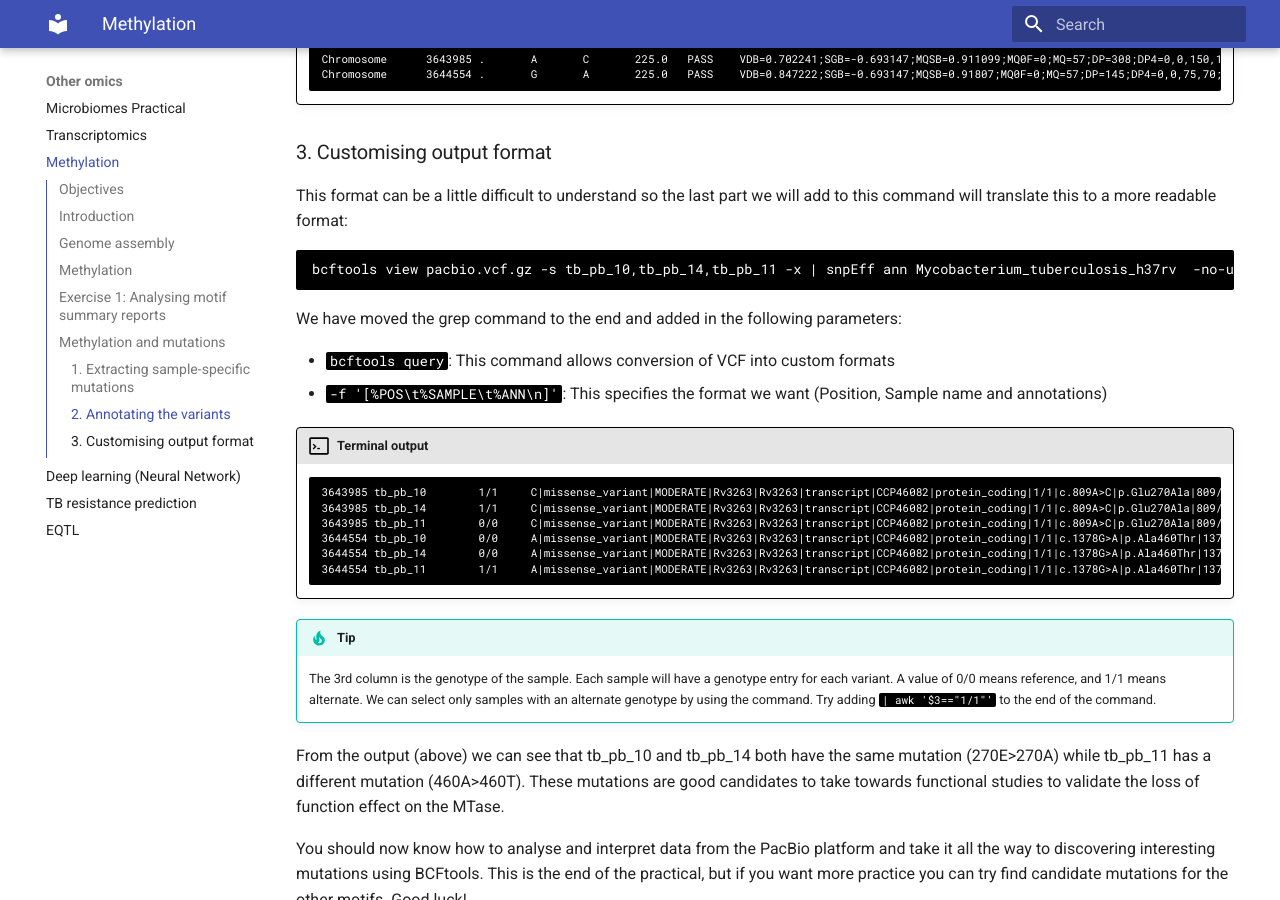
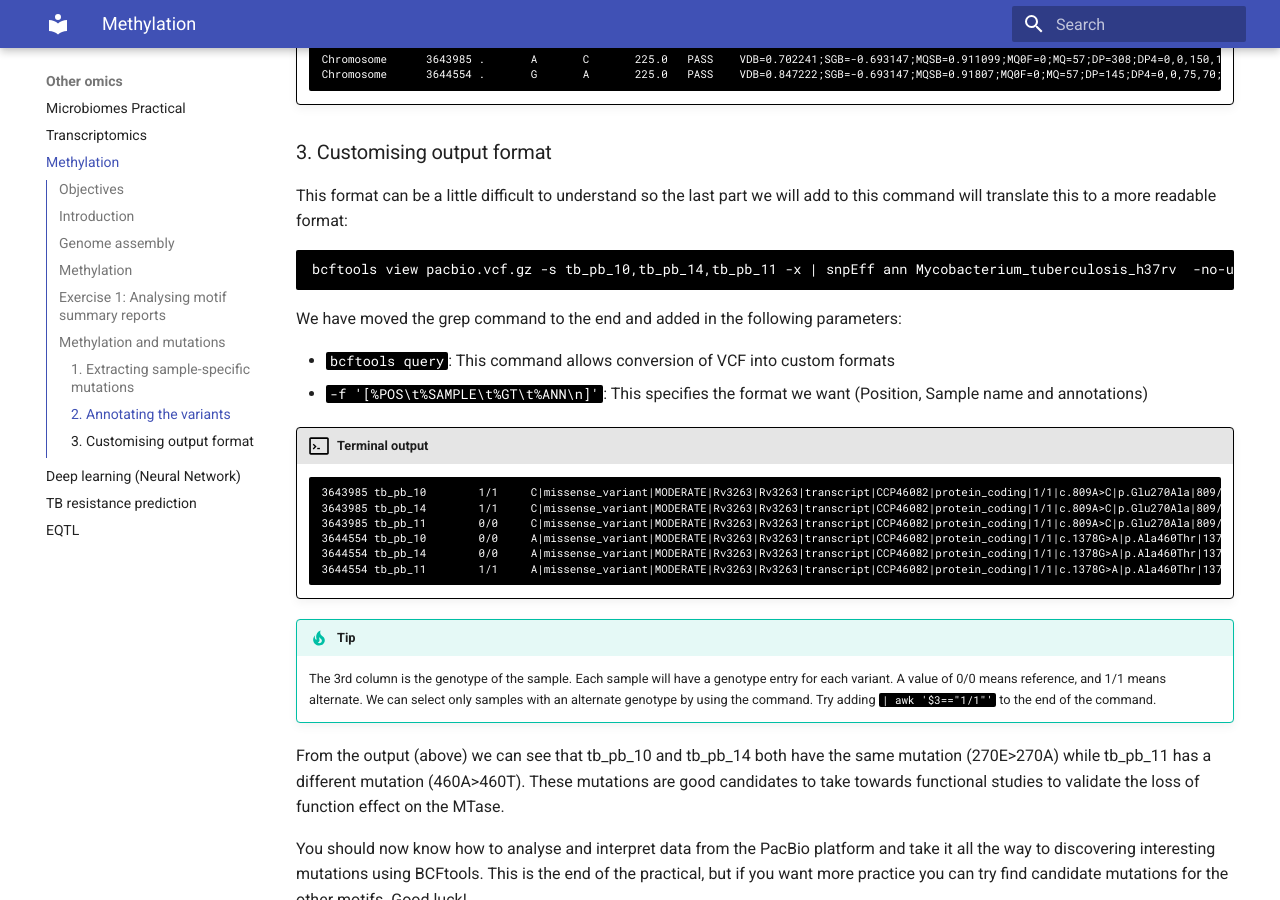
Before and after one commit to lshtm-genomics/omics-course, an MkDocs documentation site: the page built from docs/other-omics/methylation.md, in a window 1280 px wide and 900 px high, scrolled down 10019 px. Built offline with MkDocs 1.6.1 and Material for MkDocs 9.7.7, drawn with Linux system fonts in a browser that asks for light colours.

Commit message:
update mapping

````diff
--- a/docs/other-omics/methylation.md
+++ b/docs/other-omics/methylation.md
@@ -306,13 +306,13 @@
 This format can be a little difficult to understand so the last part we will add to this command will translate this to a more readable format:
 
 ```
-bcftools view pacbio.vcf.gz -s tb_pb_10,tb_pb_14,tb_pb_11 -x | snpEff ann Mycobacterium_tuberculosis_h37rv  -no-upstream -no-downstream | bcftools query -f '[%POS\t%SAMPLE\t%ANN\n]' | grep Rv3263
+bcftools view pacbio.vcf.gz -s tb_pb_10,tb_pb_14,tb_pb_11 -x | snpEff ann Mycobacterium_tuberculosis_h37rv  -no-upstream -no-downstream | bcftools query -f '[%POS\t%SAMPLE\t%GT\t%ANN\n]' | grep Rv3263
 ```
 
 We have moved the grep command to the end and added in the following parameters:
 
 * `bcftools query`: This command allows conversion of VCF into custom formats
-* `-f '[%POS\t%SAMPLE\t%ANN\n]'`: This specifies the format we want (Position, Sample name and annotations)
+* `-f '[%POS\t%SAMPLE\t%GT\t%ANN\n]'`: This specifies the format we want (Position, Sample name and annotations)
 
 !!! terminal "Terminal output"
     ```
````
